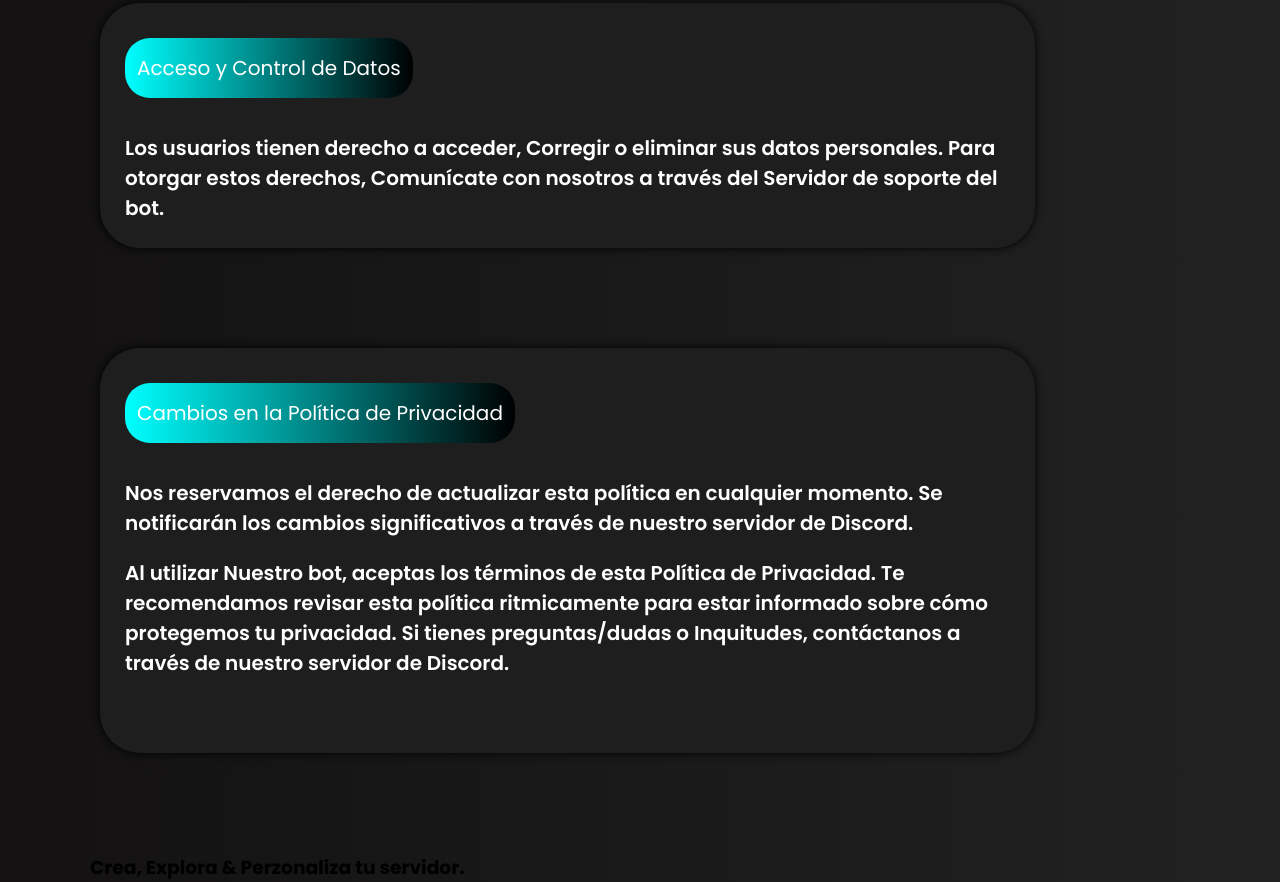
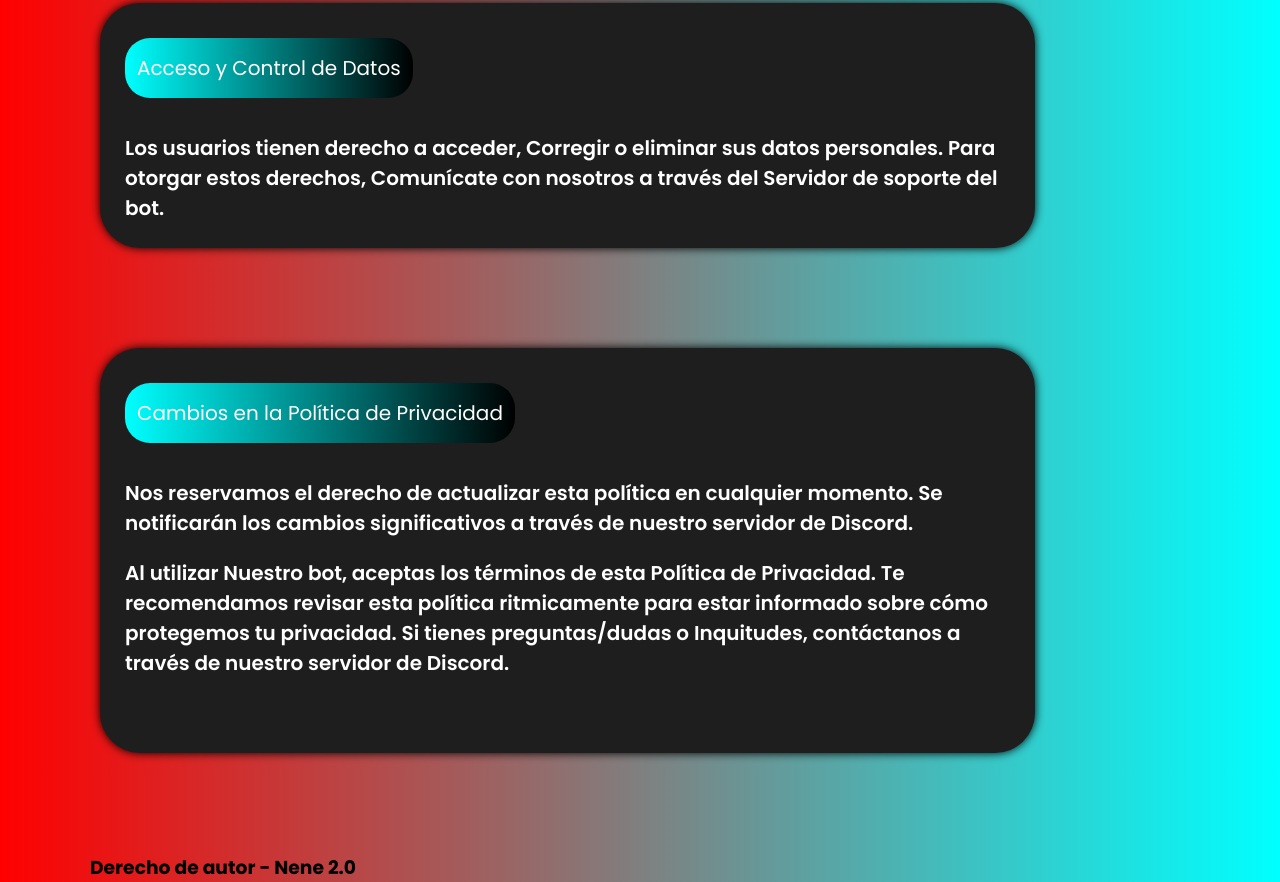
Before and after one commit to NNTeamstudio/bot, a plain HTML site: page pdp.html in a window 1280 px wide. Shown: the part 1517-2399 px from the top of the page. Drawn offline with Linux system fonts and the light colour scheme.

Commit message:
Update pdp.html

```diff
--- a/pdp.html
+++ b/pdp.html
@@ -19,7 +19,7 @@
 }
 
 body {
-    background: linear-gradient(90deg, rgb(19, 17, 17) 0%, rgb(34, 34, 34) 100%);
+    background: linear-gradient(90deg, red 0%, aqua 100%);
 }
 
 header {
@@ -770,7 +770,7 @@ label {
         <div class="container">
 
             <div class="enlaces">
-                <h3>Crea, Explora & Perzonaliza tu servidor.</h3>
+                <h3>Derecho de autor - Nene 2.0</h3>
                 <div class="enlace">
                 </div>
             </div>
```
